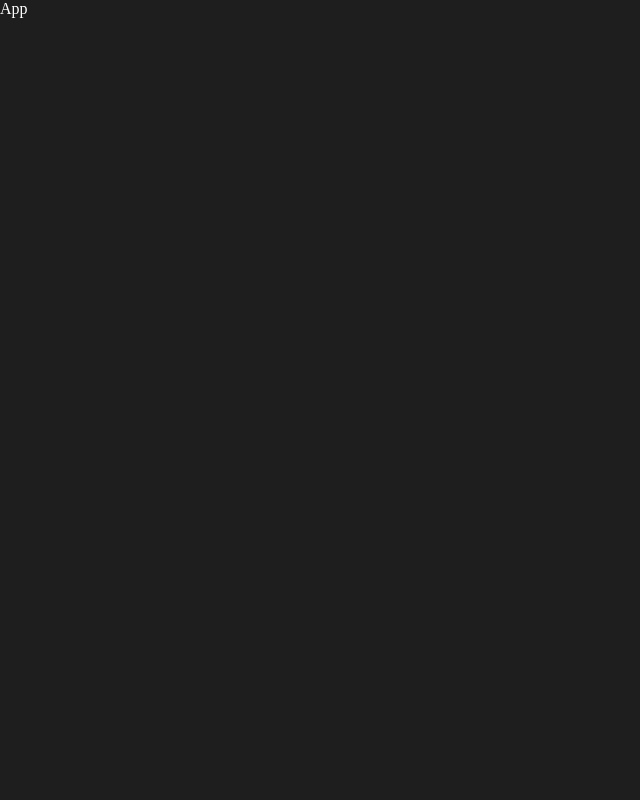
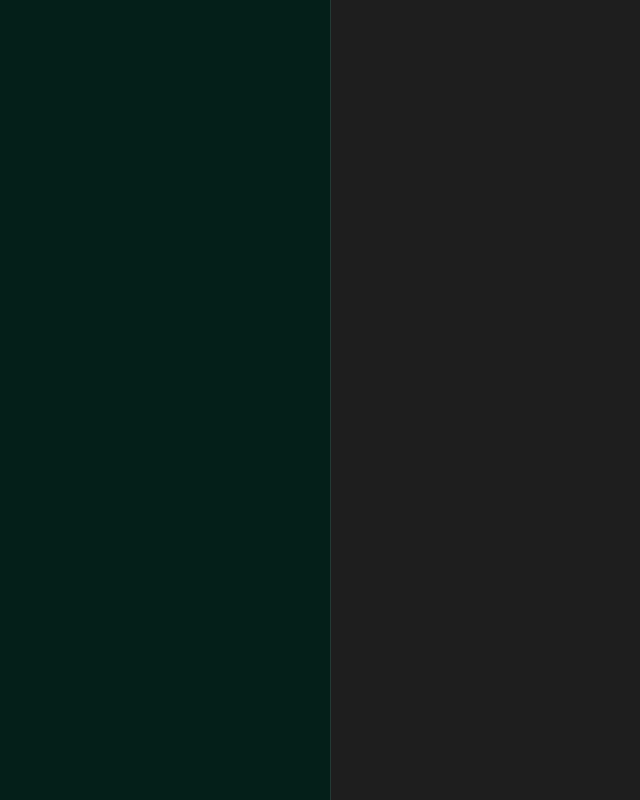
Before and after one commit to Nitesh058Raj/Twitsy-Program, a React (Create React App) app in the folder frontend/: page / in a window 1280 px wide. Shown: the whole page, without its empty margins (0-640 px from the left). Built offline with nearby package versions, Linux system fonts and the light colour scheme.

Commit message:
Created LeftDrawer component; Defined constants for application use;

```diff
--- a/frontend/src/App.js
+++ b/frontend/src/App.js
@@ -1,6 +1,7 @@
 import React from 'react';
 import { createTheme, Paper, ThemeProvider } from '@mui/material';
 import "./App.css";
+import LeftDrawer from './components/LeftDrawer';
 
 const darkTheme = createTheme({
   palette: { mode: 'dark' }
@@ -14,7 +15,7 @@ const App = () => {
     <ThemeProvider theme={globeTheme ? darkTheme : lightTheme}>
       <Paper style={{ height: "100vh" }} square={true}>
         <div className='app'>
-          App
+          <LeftDrawer />
         </div>
       </Paper>
     </ThemeProvider>
--- /dev/null
+++ b/frontend/src/components/LeftDrawer.js
@@ -0,0 +1,26 @@
+import React from 'react';
+import { Drawer } from '@mui/material';
+import { COLORS } from '../constants/colors';
+import { CONSTANTS } from '../constants/sizes';
+
+const LeftDrawer = () => {
+  return (
+    <Drawer
+        anchor="left"
+        variant="permanent"
+        elevation={20}
+        sx={{
+          opacity: 1,
+          width: CONSTANTS.left_drawer_width,
+          flexShrink: 0,
+          boxSizing: 'border-box',
+          '& .MuiDrawer-paper': {
+            width: CONSTANTS.left_drawer_width,
+            backgroundColor: COLORS.background_dark,
+          },
+        }}
+      ></Drawer>
+  )
+}
+
+export default LeftDrawer;
--- /dev/null
+++ b/frontend/src/constants/colors.js
@@ -0,0 +1,12 @@
+export const COLORS = {
+    black: "#000",
+    white: "#fff",
+    primary: '#61ffe5',
+    primary_hover: '#00e4f5',
+
+    background_dark: '#041f19',
+    background_light: '#149a7d',
+
+    border_default: '#276259',
+    border_hover: '#409c8e',
+}
--- /dev/null
+++ b/frontend/src/constants/sizes.js
@@ -0,0 +1,4 @@
+export const CONSTANTS = {
+    left_drawer_width: 330,
+    right_drawer_width: 360
+}
```
